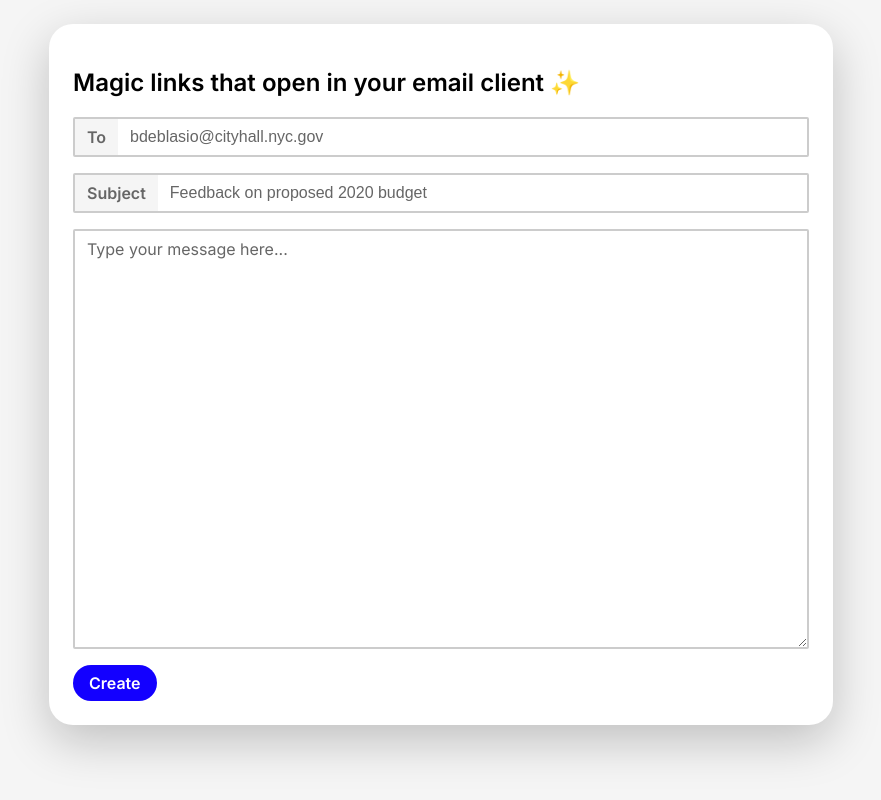
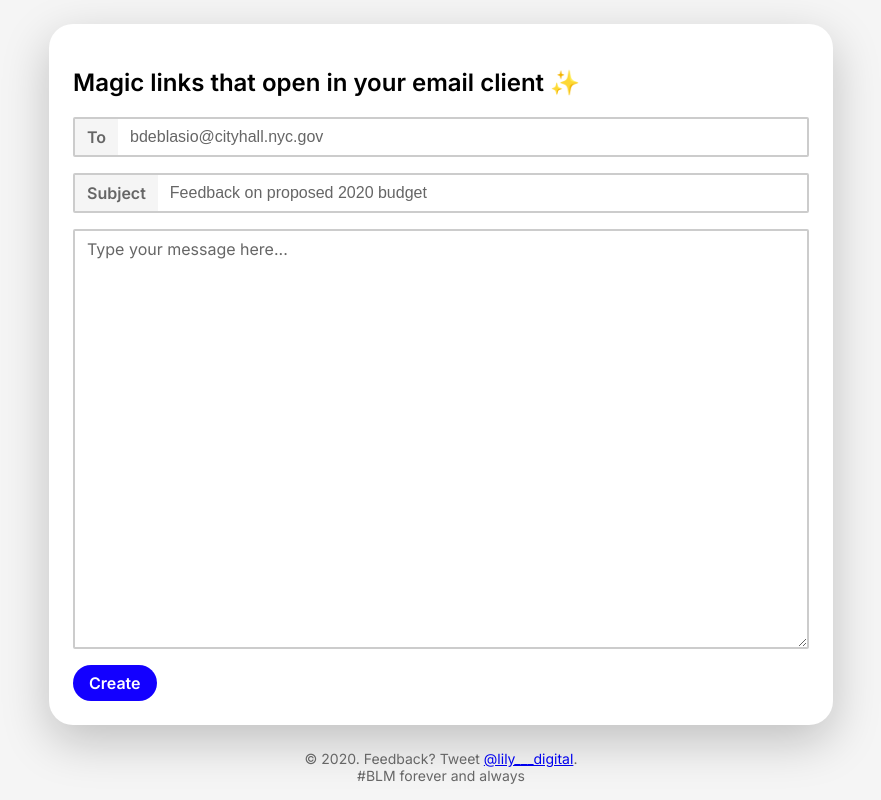
Before and after one commit to nguyensomniac/annoy-ur-officials, a React (Create React App) app: page / in a window 1280 px wide. Shown: the whole page, without its empty margins (199-1080 px from the left). Built offline with nearby package versions, Linux system fonts and the light colour scheme.

Commit message:
Add caption

```diff
--- a/src/App.js
+++ b/src/App.js
@@ -27,10 +27,18 @@ const getShortenedLink = async longLink => {
   return null;
 };
 
+const getCurrentYear = () => {
+  return new Date().getFullYear();
+}
+
 const Container = styled.div`
-  background: #F5F5F5;
+  background: #FFF;
   min-height: 100vh;
   display: flex;
+  flex-direction: column;
+  @media (min-width: 1024px) {
+    background: #F5F5F5;
+  }
 `
 
 const Form = styled.div`
@@ -58,6 +66,11 @@ const StyledTextarea = styled.textarea`
   &::placeholder {
     color: #666;
   }
+`
+
+const Caption = styled.caption`
+  font-size: 14px;
+  color: #666;
 `
 
 function App() {
@@ -125,6 +138,14 @@ function App() {
         <Button onClick={onSubmit}>Create</Button>
         {renderShortLink()}
       </Form>
+      <span style={{ width: "100%", margin: "16px 0", display: "inline-flex", flexDirection: "column"}}>
+        <Caption>
+          &copy; {getCurrentYear()}. Feedback? Tweet <a href="https://twitter.com/lily___digital">@lily___digital</a>.
+        </Caption>
+        <Caption>
+          #BLM forever and always
+        </Caption>
+      </span>
     </Container>
   );
 }
```
